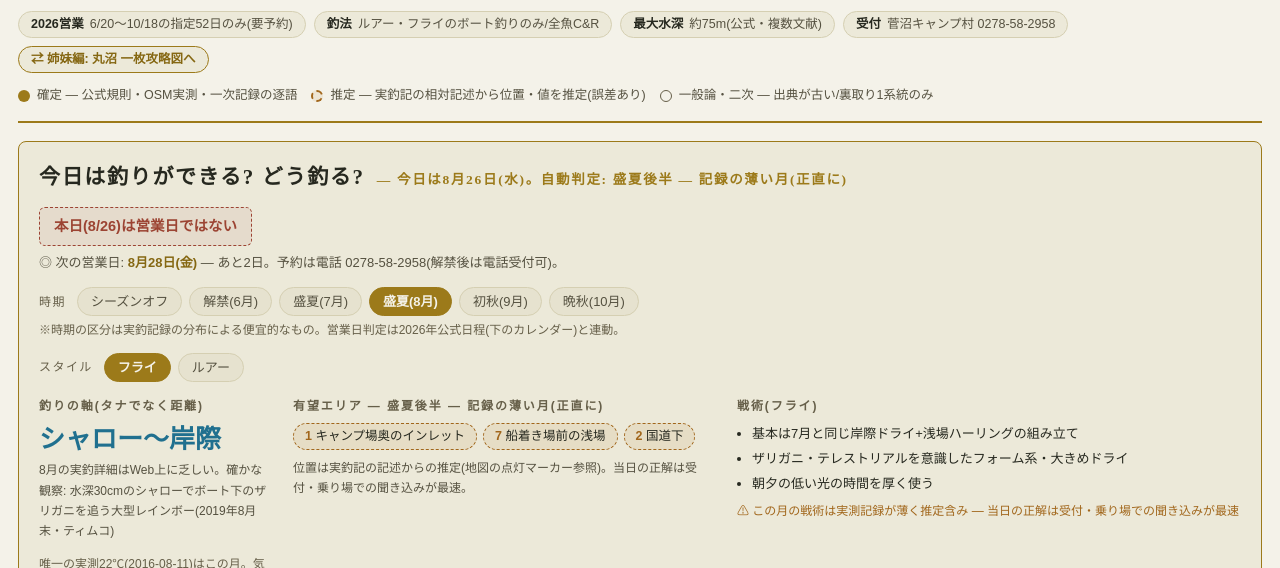
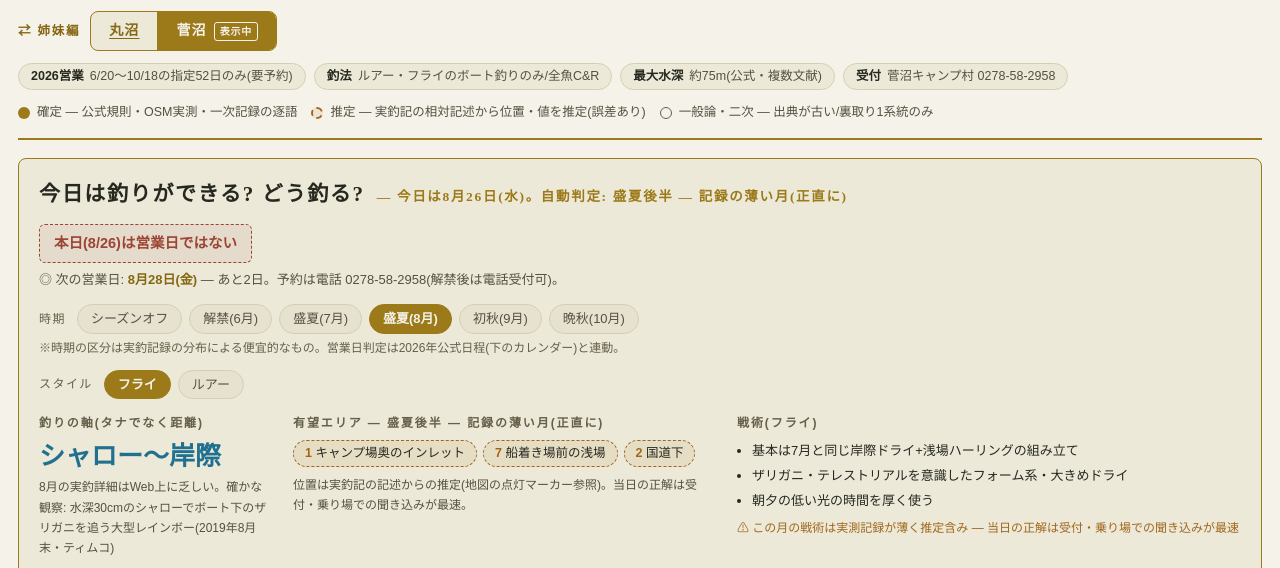
Before and after one commit to oatbox99/sugenuma-map, a plain HTML site: page index.html in a window 1280 px wide. Shown: the part 188-756 px from the top of the page. Drawn offline with Linux system fonts and the light colour scheme.

Commit message:
姉妹編切替を専用タブUIに変更(丸沼|菅沼、現在ページ強調) (#3)
Co-authored-by: Claude Fable 5 <noreply@anthropic.com>

```diff
--- a/index.html
+++ b/index.html
@@ -65,8 +65,16 @@
   .headmeta{display:flex; flex-wrap:wrap; gap:8px; margin-top:12px; align-items:center}
   .chip{display:inline-flex; align-items:center; gap:6px; border:1px solid var(--line); border-radius:999px; padding:2px 12px; font-size:12.5px; color:var(--ink2); background:var(--panel)}
   .chip b{color:var(--ink); font-weight:600}
-  a.chip-link{text-decoration:none; border-color:var(--gold); color:var(--gold-strong); font-weight:600}
-  a.chip-link:hover{background:var(--gold); color:var(--bg)}
+  .lakenav{display:flex; flex-wrap:wrap; align-items:center; gap:10px; margin-top:14px}
+  .ln-label{font-size:12.5px; font-weight:700; color:var(--gold-strong); letter-spacing:.14em}
+  .ln-tabs{display:inline-flex; border:1.5px solid var(--gold); border-radius:8px; overflow:hidden; background:var(--panel)}
+  .ln-tab{display:inline-flex; align-items:center; padding:7px 18px; font-size:14px; font-weight:700; letter-spacing:.08em}
+  .ln-tab + .ln-tab{border-left:1.5px solid var(--gold)}
+  a.ln-tab{color:var(--gold-strong); text-decoration:underline; text-underline-offset:3px}
+  a.ln-tab:hover{background:var(--gold); color:var(--bg)}
+  a.ln-tab:focus-visible{outline:2px solid var(--gold-strong); outline-offset:-2px}
+  .ln-on{background:var(--gold); color:var(--bg); cursor:default}
+  .ln-now{font-size:10px; font-weight:600; border:1px solid currentColor; border-radius:3px; padding:0 5px; margin-left:7px; letter-spacing:.08em}
   .legend3{display:flex; flex-wrap:wrap; gap:14px; margin-top:12px; font-size:12.5px; color:var(--ink2)}
   .lg{display:inline-flex; align-items:center; gap:7px}
   .dot-solid{width:12px;height:12px;border-radius:50%;background:var(--gold);flex:none}
@@ -198,12 +206,18 @@
   <div class="eyebrow mincho">SUGENUMA FIELD ATLAS ・ 2026</div>
   <h1 class="mincho">菅沼 一枚攻略図 <span class="pref">— 群馬県利根郡片品村・標高約1,730m</span></h1>
   <p class="subtitle">金精峠直下、本州トップ級の透明度をもつ三連の湖。公式規則・OSM実測地形・実釣記録の採掘だけで組んだ<b>出典明示型</b>の攻略図。指定営業日のみ・完全予約制・全魚リリースという特殊ルールの湖なので、<b>最初のゲートは「今日そもそも釣りができるか」</b> — 下のパネルが2026年の営業52日と照合して即答する。<b>作らない勇気</b>も仕様: 等深線は公的データが存在しないため描かず、ポイント位置は推定であることを破線で明示する。</p>
+  <nav class="lakenav" aria-label="姉妹編マップの切替">
+    <span class="ln-label">⇄ 姉妹編</span>
+    <div class="ln-tabs">
+      <a class="ln-tab" href="https://oatbox99.github.io/marunuma-map/" title="丸沼 一枚攻略図へ移動">丸沼</a>
+      <span class="ln-tab ln-on" aria-current="page">菅沼<span class="ln-now">表示中</span></span>
+    </div>
+  </nav>
   <div class="headmeta">
     <span class="chip"><b>2026営業</b> 6/20〜10/18の指定52日のみ(要予約)</span>
     <span class="chip"><b>釣法</b> ルアー・フライのボート釣りのみ/全魚C&amp;R</span>
     <span class="chip"><b>最大水深</b> 約75m(公式・複数文献)</span>
     <span class="chip"><b>受付</b> 菅沼キャンプ村 0278-58-2958</span>
-    <a class="chip chip-link" href="https://oatbox99.github.io/marunuma-map/">⇄ 姉妹編: 丸沼 一枚攻略図へ</a>
   </div>
   <div class="legend3">
     <span class="lg"><span class="dot-solid"></span>確定 — 公式規則・OSM実測・一次記録の逐語</span>
```
